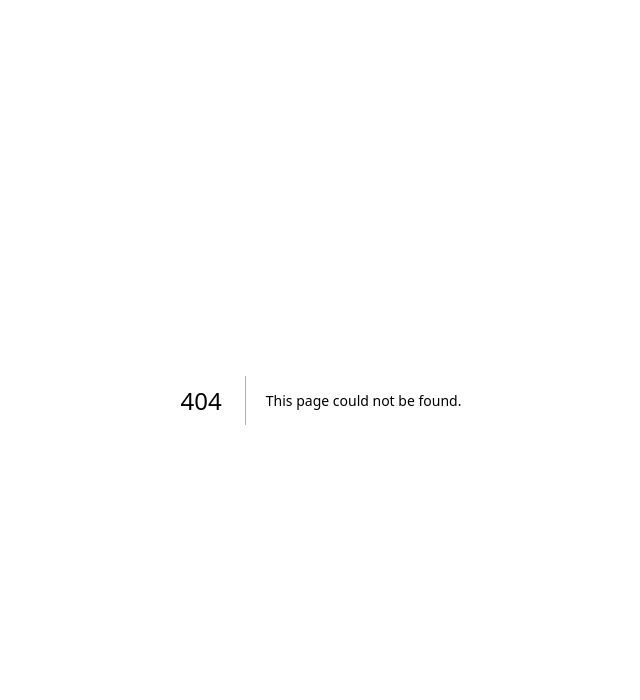
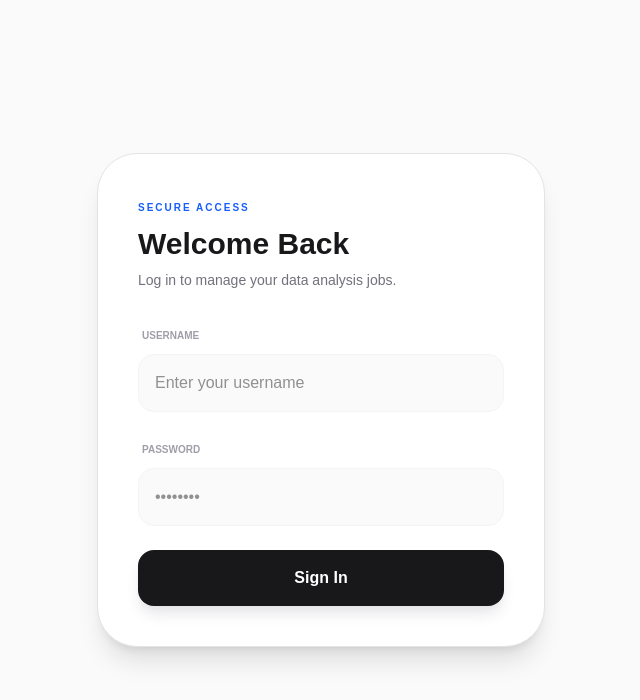
Before and after one commit to bhoomikamallireddy/Automated_DataAnalysis, a Next.js app in the folder frontend/: page /login in a window 1280 px wide. Before the commit this address had no page. Shown: the top 700 px of the page, without its empty margins (319-959 px from the left). Built offline with nearby package versions, Linux system fonts and the light colour scheme.

Commit message:
Added login page authentication

```diff
--- /dev/null
+++ b/frontend/app/login/page.js
@@ -0,0 +1,94 @@
+"use client";
+import { useState } from 'react';
+import { useRouter } from 'next/navigation';
+
+export default function LoginPage() {
+  const [username, setUsername] = useState('');
+  const [password, setPassword] = useState('');
+  const [error, setError] = useState('');
+  const [loading, setLoading] = useState(false);
+  const router = useRouter();
+
+  const handleLogin = async (e) => {
+    e.preventDefault();
+    setLoading(true);
+    setError('');
+
+    try {
+      const response = await fetch('http://127.0.0.1:8000/api/auth/login/', {
+        method: 'POST',
+        headers: { 'Content-Type': 'application/json' },
+        body: JSON.stringify({ username, password }),
+      });
+
+      const data = await response.json();
+
+      if (response.ok) {
+        // 1. Store tokens in localStorage
+        localStorage.setItem('access_token', data.access);
+        localStorage.setItem('refresh_token', data.refresh);
+
+        // 2. Redirect to the main dashboard
+        router.push('/');
+      } else {
+        setError(data.detail || 'Invalid username or password');
+      }
+    } catch (err) {
+      setError('Connection to server failed. Is Django running?');
+    } finally {
+      setLoading(false);
+    }
+  };
+
+  return (
+    <div className="min-h-screen bg-zinc-50 flex items-center justify-center p-4">
+      <div className="w-full max-w-md bg-white rounded-[2.5rem] border border-zinc-200 shadow-xl p-10">
+        <div className="mb-8">
+          <span className="text-[10px] font-black text-blue-600 uppercase tracking-[0.2em]">Secure Access</span>
+          <h1 className="text-3xl font-bold text-zinc-900 mt-2">Welcome Back</h1>
+          <p className="text-zinc-500 text-sm mt-2 font-medium">Log in to manage your data analysis jobs.</p>
+        </div>
+
+        <form onSubmit={handleLogin} className="space-y-6">
+          <div>
+            <label className="text-[10px] font-bold text-zinc-400 uppercase ml-1">Username</label>
+            <input
+              type="text"
+              required
+              className="w-full mt-2 p-4 bg-zinc-50 border border-zinc-100 rounded-2xl focus:ring-2 focus:ring-blue-500 outline-none transition-all text-zinc-800 font-medium"
+              value={username}
+              onChange={(e) => setUsername(e.target.value)}
+              placeholder="Enter your username"
+            />
+          </div>
+
+          <div>
+            <label className="text-[10px] font-bold text-zinc-400 uppercase ml-1">Password</label>
+            <input
+              type="password"
+              required
+              className="w-full mt-2 p-4 bg-zinc-50 border border-zinc-100 rounded-2xl focus:ring-2 focus:ring-blue-500 outline-none transition-all text-zinc-800 font-medium"
+              value={password}
+              onChange={(e) => setPassword(e.target.value)}
+              placeholder="••••••••"
+            />
+          </div>
+
+          {error && (
+            <div className="p-4 bg-red-50 border border-red-100 text-red-600 text-xs font-bold rounded-xl animate-shake">
+              {error}
+            </div>
+          )}
+
+          <button
+            type="submit"
+            disabled={loading}
+            className="w-full py-4 bg-zinc-900 hover:bg-zinc-800 text-white font-bold rounded-2xl transition-all shadow-lg shadow-zinc-200 disabled:opacity-50"
+          >
+            {loading ? "Authenticating..." : "Sign In"}
+          </button>
+        </form>
+      </div>
+    </div>
+  );
+}
```
